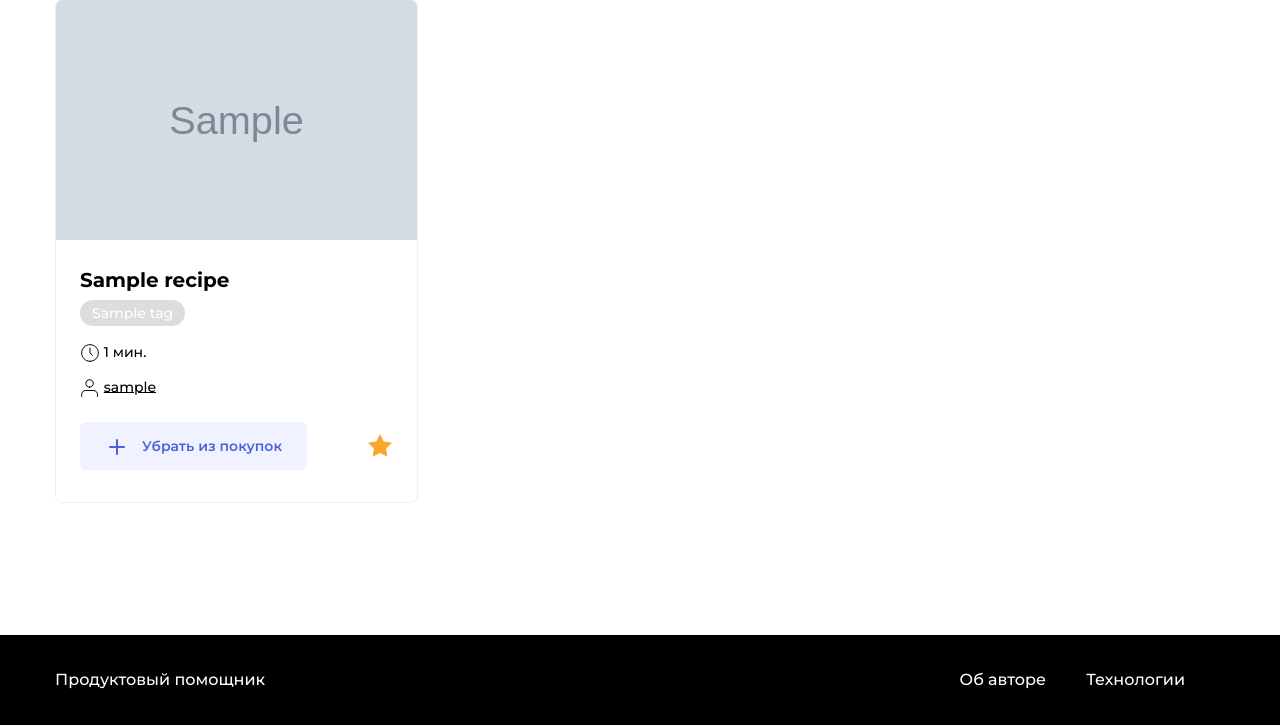
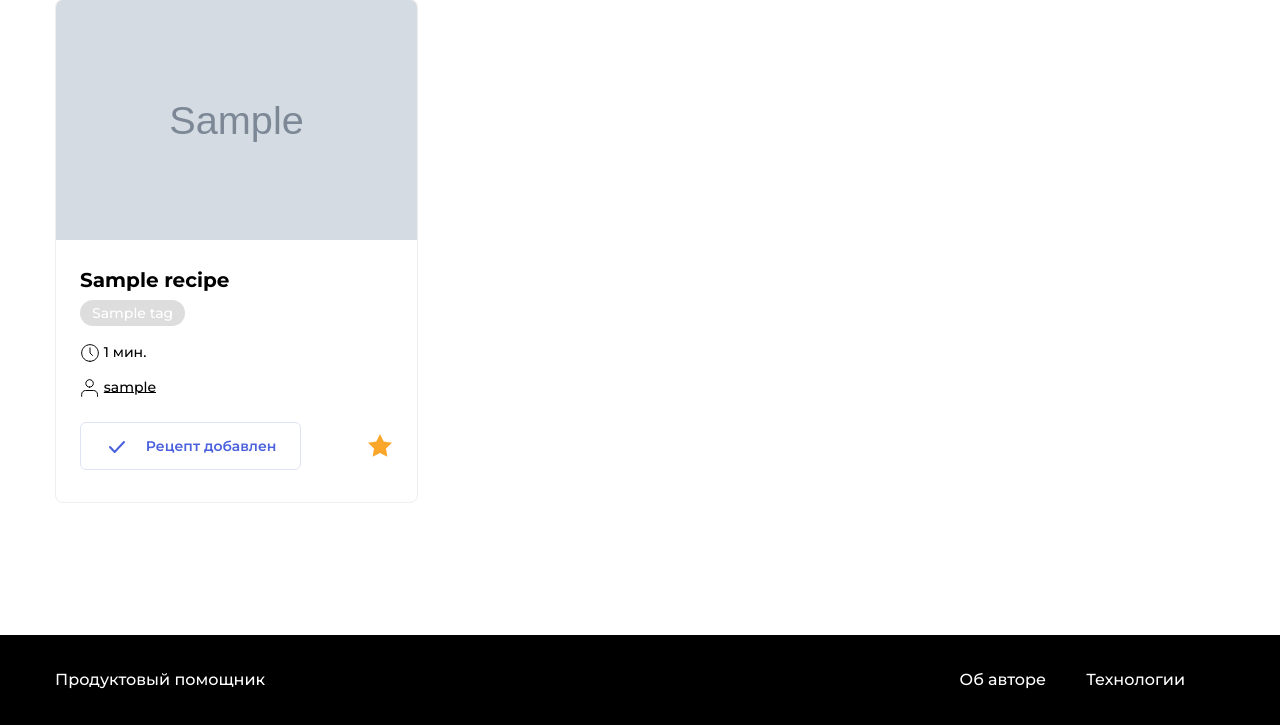
Before and after one commit to Fr33vvay/foodgram-project, a Django app: a page that uses templates/buttons.html in a window 1280 px wide. Shown: the part 235-960 px from the top of the page. Run offline with Django 3.2, Linux system fonts and the light colour scheme; a user stored in the database is signed in; tables that the repository leaves empty hold one stand-in row (values such as "Sample post"); grey boxes marked "Sample" are stand-in pictures; some libraries are stand-ins or nearby versions.

Commit message:
исправил кнопку убрать из покупок

```diff
--- a/templates/buttons.html
+++ b/templates/buttons.html
@@ -1,7 +1,7 @@
 {% load recipe_filters %}
 
 {% if recipe|in_shoplist:user %}
-    <button class="button button_style_light-blue" name="purchases"><span class="icon-plus button__icon"></span>Убрать из покупок</button>
+    <button class="button button_style_light-blue-outline" name="purchases"><span class="icon-check button__icon"></span> Рецепт добавлен</button>
 {% else %}
     <button class="button button_style_light-blue" name="purchases" data-out><span class="icon-plus button__icon"></span>Добавить в покупки</button>
 {% endif %}
--- a/templates/singlePage.html
+++ b/templates/singlePage.html
@@ -52,7 +52,7 @@
         {% if user.is_authenticated %}
             <ul class="single-card__items">
                 {% if recipe|in_shoplist:user %}
-                    <li class="single-card__item"><button class="button button_style_blue" name="purchases"><span class="icon-plus"></span>Убрать из покупок</button></li>
+                    <li class="single-card__item"><button class="button button_style_light-blue-outline" name="purchases"><span class="icon-check button__icon"></span> Рецепт добавлен</button></li>
                 {% else %}
                     <li class="single-card__item"><button class="button button_style_blue" name="purchases" data-out><span class="icon-plus"></span>Добавить в покупки</button></li>
                 {% endif %}
```
